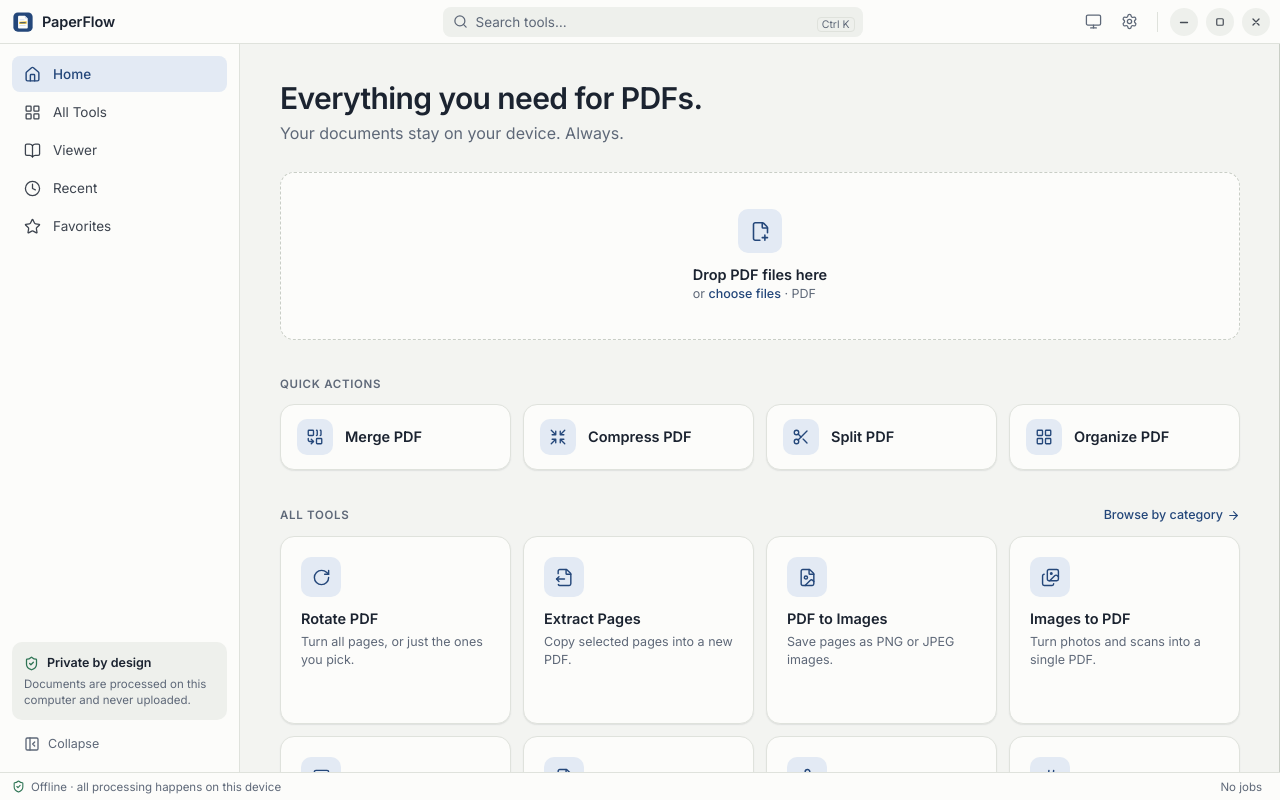
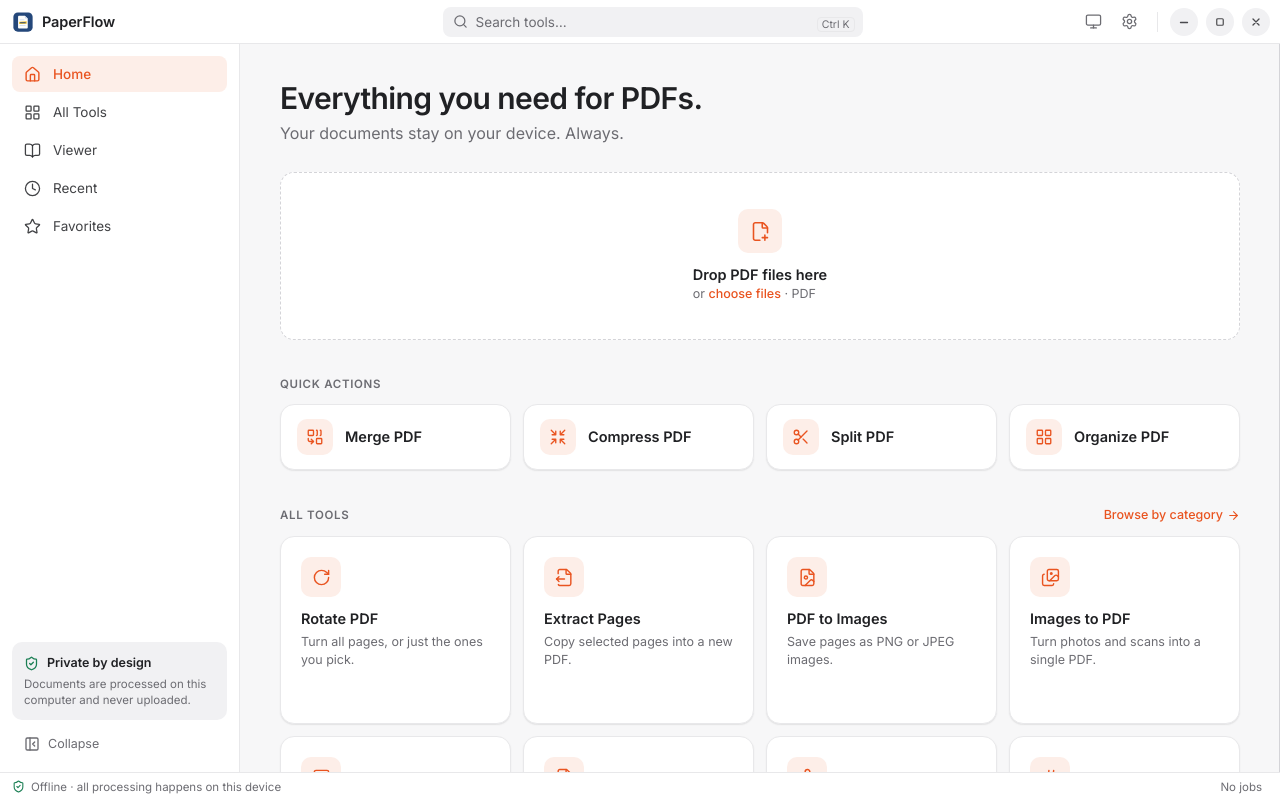
Before and after one commit to ammarqaisar11a55/paperflow, a React (Vite) app: page / in a window 1280 px wide. Built offline with nearby package versions, Linux system fonts and the light colour scheme.

Commit message:
style: adopt the Dayweave colour theme
Ubuntu orange #E95420 for fills, marks and focus on neutral greys, with
a separate text orange per theme (#C2410F light, #F4764A dark) and dark
ink on orange buttons, as in Dayweave. Shell chrome gets its own
colour. All text pairs meet WCAG AA.

```diff
--- a/src/styles/index.css
+++ b/src/styles/index.css
@@ -4,87 +4,84 @@
 @custom-variant dark (&:where([data-theme="dark"], [data-theme="dark"] *));
 
 /*
- * PaperFlow design tokens: "Ink & Marker".
+ * PaperFlow design tokens, using the Dayweave colour theme.
  *
- * The app is a desk: cool grey office paper, blue-black fountain-pen ink for
- * text and actions, a marigold highlighter for anything the user has marked
- * (favourites, search hits, selected text), and a red correction pen for
- * errors. Surfaces stay just below pure white so the PDF pages themselves are
- * the brightest things on screen. No gradients: ink is flat.
+ * Ubuntu orange on calm neutral greys. #E95420 is used for fills, marks,
+ * focus rings and indicators in both themes; text in orange uses
+ * --accent-text, a darker (light theme) or lighter (dark theme) orange, so
+ * it meets WCAG AA. Labels on an orange fill use --accent-contrast.
  *
  * Components use semantic utilities (bg-surface, text-muted, border-line…),
  * never raw colours. Light is the default; dark applies with data-theme="dark"
  * on <html> (set from the user's preference or the system theme).
  */
 :root {
-  /* Paper */
-  --bg: #f3f4f1;
-  --surface: #fcfcfa;
-  --surface-2: #eef0ec;
-  --surface-3: #e3e6e1;
-  --line: #dfe2dc;
-  --line-strong: #c9cec6;
-  /* Ink */
-  --text: #1b2330;
-  --text-muted: #5e6878;
-  --accent: #24477a;
-  --accent-hover: #1a365f;
-  --accent-soft: #e3eaf4;
-  --accent-contrast: #ffffff;
-  /* Marker */
-  --marker: #f2c230;
-  --marker-soft: #fbefc4;
-  --marker-ink: #8f6200;
-  /* Signals */
-  --success: #2e7454;
-  --success-soft: #e1efe6;
-  --warning: #9a5d07;
-  --warning-soft: #f8ebd3;
-  --danger: #b83a2e;
-  --danger-soft: #f7e3e0;
-  --tooltip-bg: #1b2330;
-  --tooltip-fg: #f3f4f1;
-  --overlay: rgb(27 35 48 / 0.32);
-  --shadow-color: 215 30% 18%;
+  --bg: #f7f7f8;
+  --chrome: #ffffff;
+  --surface: #ffffff;
+  --surface-2: #f1f1f3;
+  --surface-3: #e3e3e7;
+  --line: #e8e8ea;
+  --line-strong: #d4d4d8;
+  --text: #202124;
+  --text-muted: #6c6c72;
+  --accent: #e95420;
+  --accent-hover: #f16a35;
+  --accent-text: #c2410f;
+  --accent-soft: #fdeee8;
+  --accent-contrast: #1f0a02;
+  --marker: #e5b23c;
+  --marker-soft: #f8efd6;
+  --marker-ink: #8f6400;
+  --success: #1b7f54;
+  --success-soft: #e3f2ea;
+  --warning: #8f6400;
+  --warning-soft: #f8efd6;
+  --danger: #bf2f2b;
+  --danger-soft: #fae6e5;
+  --tooltip-bg: #202124;
+  --tooltip-fg: #f7f7f8;
+  --overlay: rgb(20 20 22 / 0.28);
+  --shadow-color: 240 4% 12%;
   --page: #ffffff;
   color-scheme: light;
 }
 
 :root[data-theme="dark"] {
-  /* Slate desk at night */
-  --bg: #12161b;
-  --surface: #191e25;
-  --surface-2: #20262e;
-  --surface-3: #29303a;
-  --line: #2a313b;
-  --line-strong: #3a4350;
-  /* Pale ink */
-  --text: #e7eaee;
-  --text-muted: #9aa3af;
-  --accent: #8eb4ea;
-  --accent-hover: #a9c7f2;
-  --accent-soft: #1f2f45;
-  --accent-contrast: #0e1a2b;
-  /* The marker reads the same at night */
-  --marker: #f2c230;
-  --marker-soft: #3a3115;
-  --marker-ink: #f2c230;
-  --success: #5fc495;
-  --success-soft: #17322a;
-  --warning: #e9b157;
-  --warning-soft: #352a16;
-  --danger: #f08273;
-  --danger-soft: #3b201d;
-  --tooltip-bg: #e7eaee;
-  --tooltip-fg: #12161b;
+  --bg: #171717;
+  --chrome: #1d1d1d;
+  --surface: #252525;
+  --surface-2: #2e2e2e;
+  --surface-3: #3d3d3d;
+  --line: #383838;
+  --line-strong: #4a4a4a;
+  --text: #f5f5f5;
+  --text-muted: #a5a5a5;
+  --accent: #e95420;
+  --accent-hover: #f16a35;
+  --accent-text: #f4764a;
+  --accent-soft: #3a2519;
+  --accent-contrast: #1f0a02;
+  --marker: #e5b23c;
+  --marker-soft: #3a3018;
+  --marker-ink: #e5b23c;
+  --success: #4cbb87;
+  --success-soft: #1c3329;
+  --warning: #e5b23c;
+  --warning-soft: #3a3018;
+  --danger: #f0776f;
+  --danger-soft: #3d2423;
+  --tooltip-bg: #f5f5f5;
+  --tooltip-fg: #171717;
   --overlay: rgb(0 0 0 / 0.5);
-  --shadow-color: 215 40% 3%;
+  --shadow-color: 0 0% 0%;
   --page: #ffffff;
   color-scheme: dark;
 }
 
 @theme inline {
   --color-bg: var(--bg);
+  --color-chrome: var(--chrome);
   --color-surface: var(--surface);
   --color-surface-2: var(--surface-2);
   --color-surface-3: var(--surface-3);
@@ -94,6 +91,7 @@
   --color-line-strong: var(--line-strong);
   --color-accent: var(--accent);
   --color-accent-hover: var(--accent-hover);
+  --color-accent-text: var(--accent-text);
   --color-accent-soft: var(--accent-soft);
   --color-accent-contrast: var(--accent-contrast);
   --color-success: var(--success);
```
